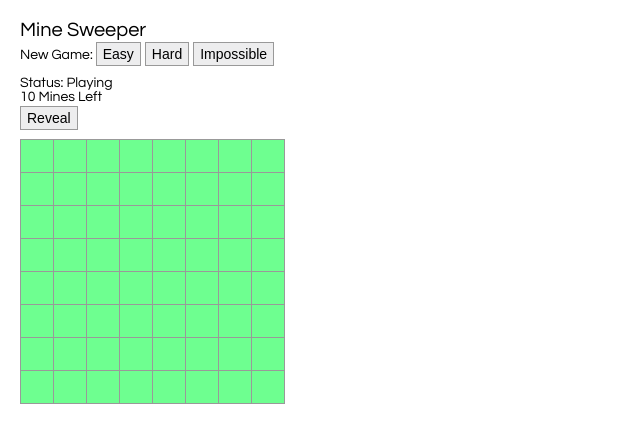
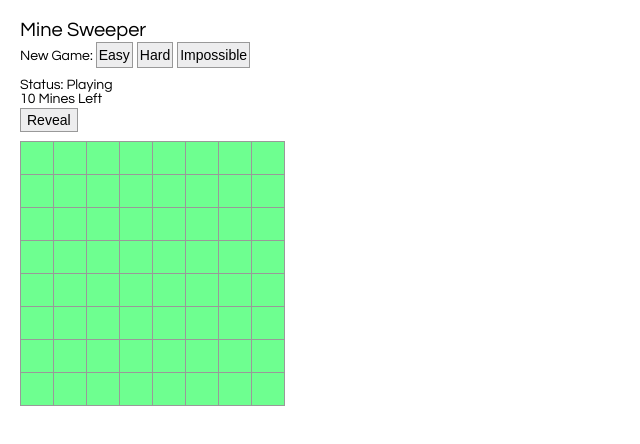
Before and after one commit to ldups/react-minesweeper, a React app: page / in a window 1280 px wide. Shown: the whole page, without its empty margins (0-640 px from the left). Built offline with nearby package versions, Linux system fonts and the light colour scheme.

Commit message:
Cleaned up CSS and fixed Firefox board display bug

```diff
--- a/src/index.css
+++ b/src/index.css
@@ -22,7 +22,7 @@ body {
     border: 1px solid #999;
     font-size: 14px;
     line-height: 20px;
-    padding: 2;
+    padding: 2px;
     text-align: center;
     margin-bottom: 10px;
     margin-top: 2px;
--- a/src/index.js
+++ b/src/index.js
@@ -441,7 +441,7 @@ class Game extends React.Component {
                 <div className='gameBoard'>
                     <div className='title' >Mine Sweeper</div>
                     <div className='difButtons' >New Game: {buttonList}</div>
-                    {board}
+                    <div>{board}</div>
                 </div>
             </div>
         )
```
